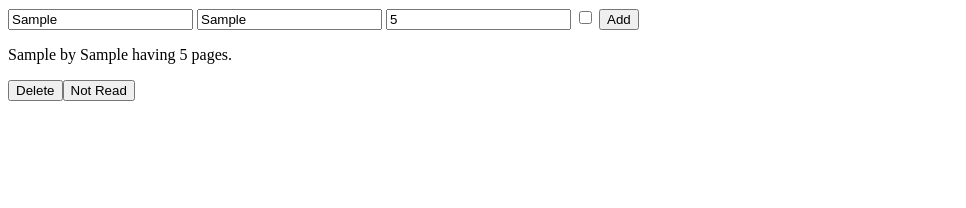
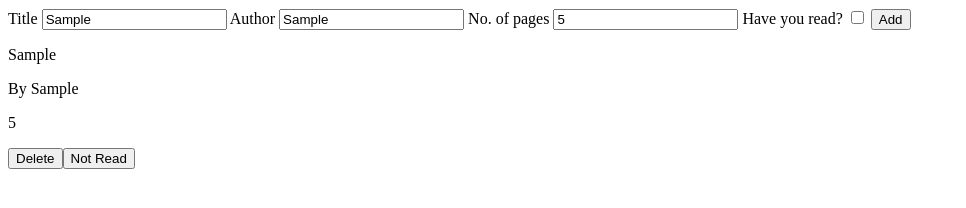
Before and after one commit to dilpreetsinghaulakh/javascript-library, a plain HTML site: page index.html in a window 1280 px wide. Both pictures are taken after typing "Sample", "Sample", "5" into the empty fields and a click on the button "Add". Shown: the whole page, without its empty margins (0-966 px from the left). Drawn offline with Linux system fonts and the light colour scheme.

Commit message:
Rearranged book output into card-form.

```diff
--- a/index.html
+++ b/index.html
@@ -8,9 +8,13 @@
   </head>
   <body>
     <form id="newBookForm">
+      <label for="title">Title</label>
       <input type="text" id="title" />
+      <label for="author">Author</label>
       <input type="text" id="author" />
+      <label for="pages">No. of pages</label>
       <input type="number" id="pages" />
+      <label for="isRead">Have you read?</label>
       <input type="checkbox" id="isRead" />
       <button type="submit">Add</button>
     </form>
--- a/script.js
+++ b/script.js
@@ -91,12 +91,23 @@ const resetBooksView = () => {
 };
 
 const createBookCard = (book) => {
-  let bookInfo = document.createElement("p"); // Temporary
+  let card = document.createElement("div");
+  let bookTitle = document.createElement("p");
+  let bookAuthor = document.createElement("p");
+  let bookPages = document.createElement("p");
   let deleteBtn = document.createElement("button");
   let readStatus = document.createElement("button");
 
-  bookInfo.textContent =
-    book.title + " by " + book.author + " having " + book.pages + " pages.";
+  card.className = "card";
+
+  bookTitle.textContent = book.title;
+  bookTitle.className = "tittle";
+
+  bookAuthor.textContent = "By " + book.author;
+  bookAuthor.className = "author";
+
+  bookPages.textContent = book.pages;
+  bookPages.className = "pages";
 
   deleteBtn.classList.add("delete");
   deleteBtn.textContent = "Delete";
@@ -105,14 +116,19 @@ const createBookCard = (book) => {
   readStatus.classList.add("readStatus");
   if (book.isRead) {
     readStatus.textContent = "Read";
+    readStatus.className = "read";
   } else {
     readStatus.textContent = "Not Read";
+    readStatus.className = "not-read";
   }
-  readStatus.onclick = () => toggleRead(book.id)
+  readStatus.onclick = () => toggleRead(book.id);
 
-  booksOutput.appendChild(bookInfo);
-  booksOutput.appendChild(deleteBtn);
-  booksOutput.appendChild(readStatus);
+  card.appendChild(bookTitle);
+  card.appendChild(bookAuthor);
+  card.appendChild(bookPages);
+  card.appendChild(deleteBtn);
+  card.appendChild(readStatus);
+  booksOutput.appendChild(card);
 };
 
 const deleteBook = (uniqueId) => {
```
